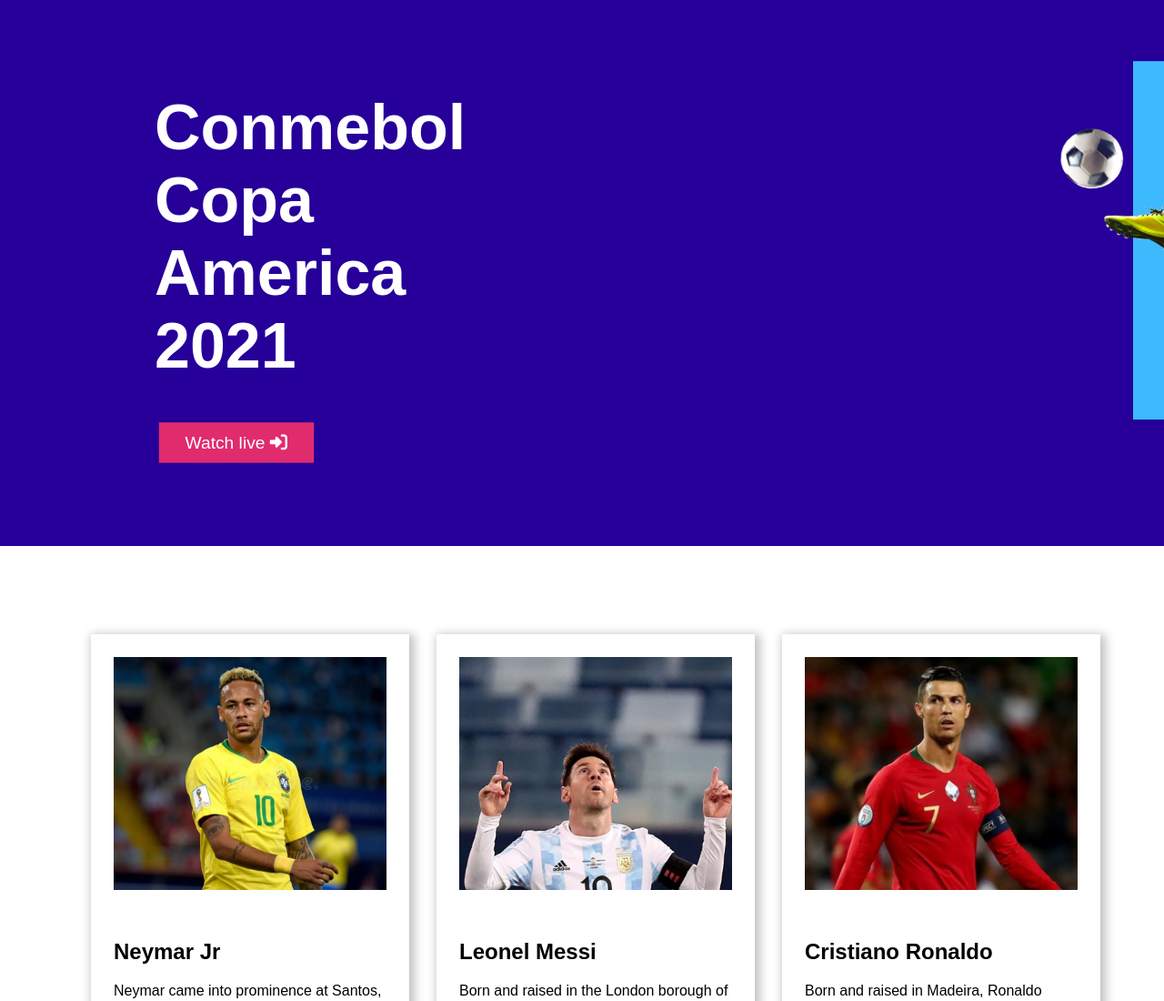
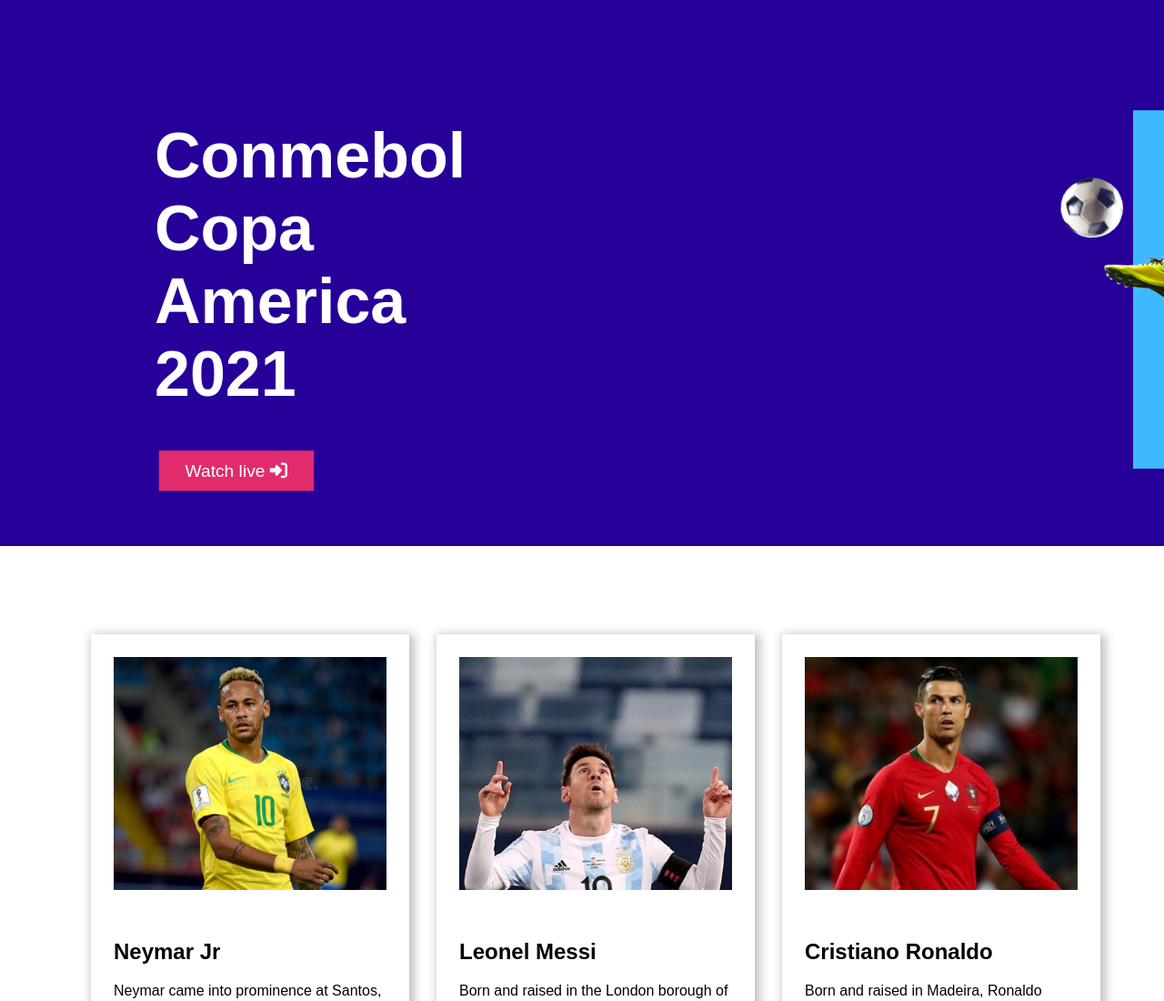
Before and after one commit to FahadKhan30/football-repo, a plain HTML site: page index.html in a window 1280 px wide. Shown: the top 1100 px of the page at 91% size. Drawn offline with Linux system fonts and the light colour scheme.

Commit message:
final added

```diff
--- a/index.html
+++ b/index.html
@@ -19,6 +19,7 @@
   <!-- header end -->
   <main>
     <section class="banner">
+      <div class="container">
         <div class="event-banner">
           <h1 class="event-name">Conmebol<br>
             Copa America <br>2021
@@ -29,6 +30,7 @@
         </div>
         <div class="bg">
           <img src="images/banner.png" alt="">
+        </div>
       </div>
     </section>
 
--- a/style.css
+++ b/style.css
@@ -18,6 +18,12 @@ main{
 
 /* event-banner Style*/
 
+
+.container{
+  display: flex;
+  justify-content: center;
+  align-items: center;
+}
 .banner{
   background-color: #260099;
   width: 100%;
@@ -25,11 +31,10 @@ main{
   display: flex;
 }
 .event-name{
-  font-weight: 700;
+  font-weight:700;
   font-size: 70px;
   color: white;
   margin-left:170px;
-  margin-top: 100px;
 }
 .live{
   color: rgb(255, 255, 255);
@@ -136,3 +141,11 @@ footer{
   width: 483.87px;
   height: 110px;
 }
+@media (max-width=688px) {
+  .banner , .player-info , .next-mission , .all-copa{
+    width: 100%;
+  }
+  .event-banner , .bg , .all-players , .future-plan , .all-copa-america{
+    grid-template-columns: repeat(1,1fr);
+  }
+}
```
Lines whose indentation alone changed are shown as unchanged.
